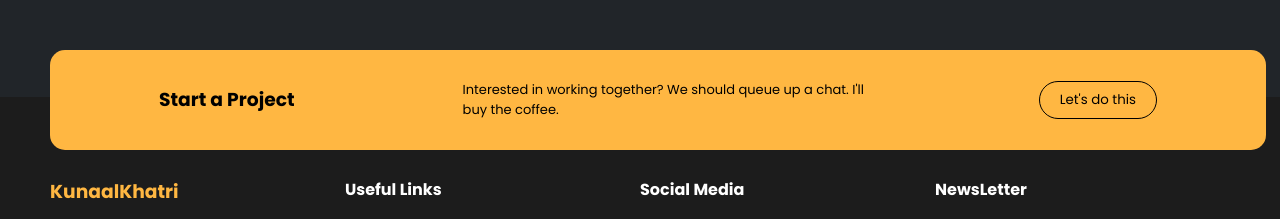
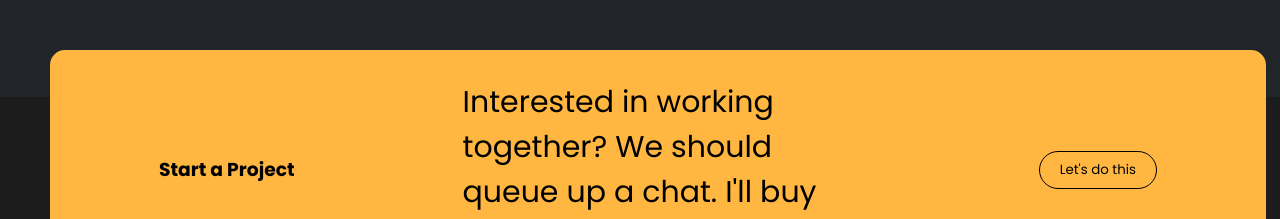
Before and after one commit to Jaxonite/Kunaalkhatri, a plain HTML site: page index.html in a window 1280 px wide. Shown: the part 1595-1814 px from the top of the page. Drawn offline with nearby package versions, Linux system fonts and the light colour scheme.

Commit message:
Update index.html

```diff
--- a/index.html
+++ b/index.html
@@ -284,7 +284,7 @@ footer .start{
 }
 
 footer .start p{
-    font-size: 13px;
+    font-size: 30px;
     width: 35%;
 }
 
```
